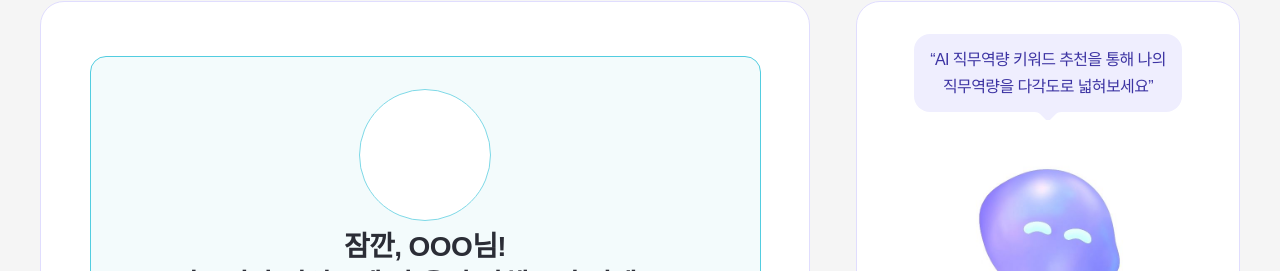
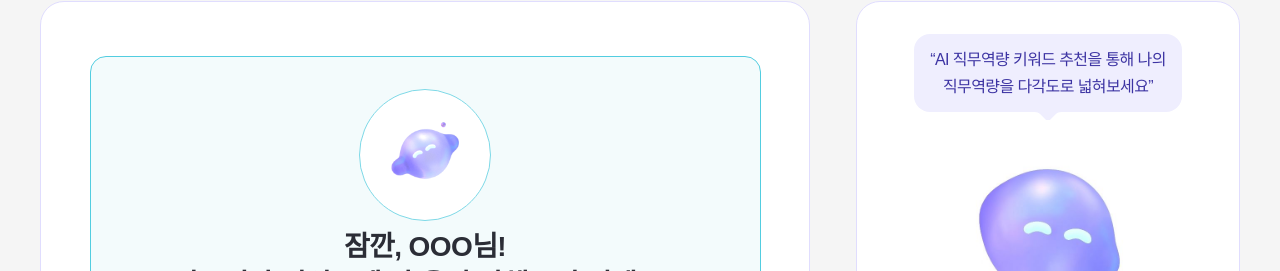
Before and after one commit to depromeet/InsightOut-client, a Next.js app: page /analyze/verify in a window 1280 px wide. Shown: the part 246-517 px from the top of the page. Built offline with nearby package versions, Linux system fonts and the light colour scheme; no server answers; a web font is replaced by a local one.

Commit message:
feat: verify 페이지 > AIResumeLoading 구현 및 누락한 이미지 적용, QuestionCard 합성 컴포넌트로 확장

```diff
--- a/src/components/QuestionCard/QuestionCard.tsx
+++ b/src/components/QuestionCard/QuestionCard.tsx
@@ -1,4 +1,4 @@
-import React from 'react';
+import React, { PropsWithChildren } from 'react';
 
 interface QuestionCardProps {
   children: React.ReactElement;
@@ -8,14 +8,18 @@ interface QuestionCardProps {
 
 const QuestionCard = ({ children, title, subTitle }: QuestionCardProps) => {
   return (
-    <div className="experience py-[54px] px-[48.5px] mb-[32px]">
+    <QuestionCard.Container>
       <div className="mb-[40px]">
         <div className="text-center h5 text-main">{title}</div>
         <div className="mt-[4px] text-center b3 text-sub">{subTitle}</div>
       </div>
       {children}
-    </div>
+    </QuestionCard.Container>
   );
 };
 
 export default QuestionCard;
+
+QuestionCard.Container = function Container({ children }: PropsWithChildren) {
+  return <div className="experience py-[54px] px-[48.5px] mb-[32px]">{children}</div>;
+};
--- a/src/feature/analyze/verify/AICapabilityKeyword.tsx
+++ b/src/feature/analyze/verify/AICapabilityKeyword.tsx
@@ -1,4 +1,7 @@
 import React from 'react';
+
+import Image from 'next/image';
+import AIFlight from 'public/images/ai-flight.png';
 
 import AlertCircleLine from '@/components/Icon/AlertCircleLine';
 import Tag from '@/components/Tag/Tag';
@@ -13,7 +16,9 @@ interface Props {
 const AICapabilityKeyword = ({ recommendKeywordList }: Props) => {
   return (
     <div className="flex flex-col flex-center border-[1px] border-secondary-400 rounded-[16px] bg-secondary-50 px-[22px] py-[32px] ">
-      <div className="w-[132px] h-[132px] border-[1px] border-secondary-300 bg-white rounded-[50%] mb-[7px]"></div>
+      <div className="relative w-[132px] h-[132px] border-[1px] border-secondary-300 bg-white rounded-[50%] mb-[7px]">
+        <Image src={AIFlight} alt="lumos-flight" fill />
+      </div>
       <div className="h6 break-keep mb-[16px]">
         잠깐, OOO님! <br />
         직무역량 키워드에 <RecommendKeyword keywordList={recommendKeywordList} />을 추가해보면 어때요?
--- /dev/null
+++ b/src/feature/analyze/verify/AIResumeLoading.tsx
@@ -0,0 +1,27 @@
+import React from 'react';
+
+import QuestionCard from '@/components/QuestionCard/QuestionCard';
+import Spinner from '@/components/Spinner/Spinner';
+
+import { CapabilitiesType } from '../types';
+import { renderRecommendKeyword } from './page';
+
+interface AIResumeLoadingProps {
+  recommendKeywordList: CapabilitiesType[];
+}
+
+const AIResumeLoading = ({ recommendKeywordList }: AIResumeLoadingProps) => {
+  return (
+    <QuestionCard.Container>
+      <div className="flex flex-col items-center">
+        <Spinner size="L" style="secondary500" className="mb-[24px]" />
+        <span className="text-center whitespace-pre subhead4">
+          {renderRecommendKeyword(recommendKeywordList)}
+          {`을 활용해 \nAI 자기소개서를 작성중이에요`}
+        </span>
+      </div>
+    </QuestionCard.Container>
+  );
+};
+
+export default AIResumeLoading;
--- a/src/feature/analyze/verify/page.tsx
+++ b/src/feature/analyze/verify/page.tsx
@@ -4,6 +4,7 @@ import React, { useEffect } from 'react';
 import { useFormContext } from 'react-hook-form';
 
 import isNumber from 'lodash/isNumber';
+import { useRouter } from 'next/navigation';
 
 import TextAreaField from '@/components/Input/TextAreaField/TextAreaField';
 import QuestionCard from '@/components/QuestionCard/QuestionCard';
@@ -11,8 +12,10 @@ import Tag from '@/components/Tag/Tag';
 import AICapabilityKeyword from '@/feature/analyze/verify/AICapabilityKeyword';
 import SelectedKeywordContainer from '@/feature/analyze/verify/SelectedKeywordContainer';
 import { useCreateRecommendResume } from '@/hooks/reactQuery/ai/mutation';
+import { useOnceFlag } from '@/hooks/useOnceFlag';
 
 import { CapabilitiesType, ExperienceFormValues } from '../types';
+import AIResumeLoading from './AIResumeLoading';
 
 export const renderRecommendKeyword = (arr: CapabilitiesType[]) => {
   if (arr.length === 1) return <span className="text-secondary-500">{arr?.[0]?.keyword}</span>;
@@ -25,8 +28,10 @@ export const renderRecommendKeyword = (arr: CapabilitiesType[]) => {
 };
 
 const VerifyPage = () => {
+  const { back } = useRouter();
   const { getValues, setValue } = useFormContext<ExperienceFormValues>();
-  const [situation, task, action, result, keywordList, experienceId, recommendKeywordList, resume] = getValues([
+  const [situation, task, action, result, keywordList, experienceId, recommendKeywordList, resume, writeStatus] =
+    getValues([
       'situation',
       'task',
       'action',
@@ -35,13 +40,20 @@ const VerifyPage = () => {
       'experienceId',
       'capabilities',
       'resume',
+      'writeStatus',
     ]);
 
+  const [usedOnce, disableOnceFlag] = useOnceFlag();
   const { mutateAsync: createRecommendResume, isLoading: isRecommendResumeLoading } = useCreateRecommendResume();
 
   useEffect(() => {
+    const isReadyToAIRecommendation = writeStatus?.slice(0, 3).every((status) => status === '작성완료');
+    if (!isReadyToAIRecommendation) back();
+  }, [back, writeStatus]);
+
+  useEffect(() => {
     (async () => {
-      if (!!situation && !!task && !!action && !!result && isNumber(experienceId)) {
+      if (!!situation && !!task && !!action && !!result && isNumber(experienceId) && !usedOnce) {
         const { resume } = await createRecommendResume({
           experienceId,
           capabilityIds: recommendKeywordList.map(({ id }) => id).slice(0, 2),
@@ -51,9 +63,21 @@ const VerifyPage = () => {
           result,
         });
         setValue('resume', resume);
+        disableOnceFlag();
       }
     })();
-  }, [action, experienceId, result, situation, task, setValue, createRecommendResume, recommendKeywordList]);
+  }, [
+    action,
+    experienceId,
+    result,
+    situation,
+    task,
+    setValue,
+    createRecommendResume,
+    recommendKeywordList,
+    usedOnce,
+    disableOnceFlag,
+  ]);
 
   return (
     <>
@@ -80,6 +104,9 @@ const VerifyPage = () => {
           </SelectedKeywordContainer>
         </>
       </QuestionCard>
+      {isRecommendResumeLoading ? (
+        <AIResumeLoading recommendKeywordList={recommendKeywordList} />
+      ) : (
         <QuestionCard
           title={
             <div className="h6">
@@ -89,9 +116,6 @@ const VerifyPage = () => {
             </div>
           }
           subTitle="AI 자기소개서는 상단의 모아보기 탭에서 다시 확인할 수 있어요">
-        {isRecommendResumeLoading ? (
-          <div>loading...</div>
-        ) : (
           <TextAreaField
             readOnly
             autoSize
@@ -101,8 +125,8 @@ const VerifyPage = () => {
             maxLength={1000}
             value={resume}
           />
+        </QuestionCard>
       )}
-      </QuestionCard>
     </>
   );
 };
```
Also changed, not shown: public/images/ai-flight.png (added). Lines whose indentation alone changed are shown as unchanged.
